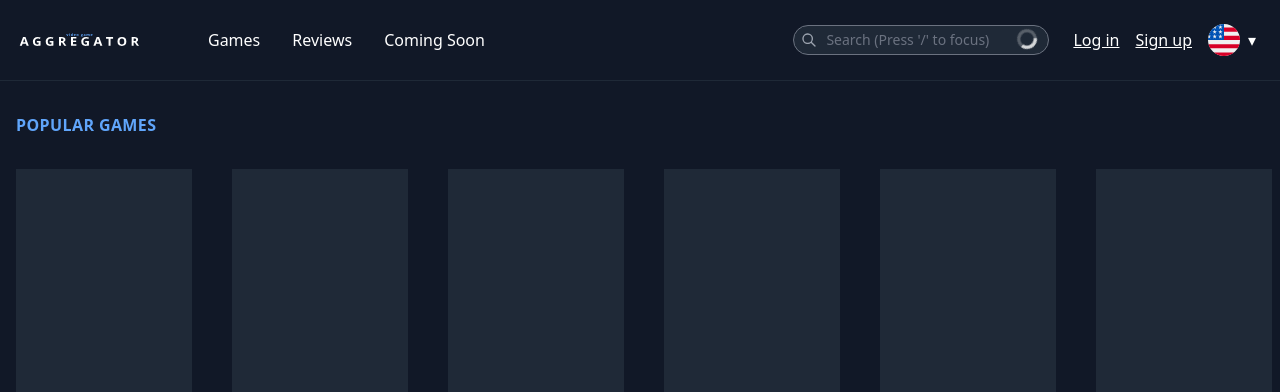
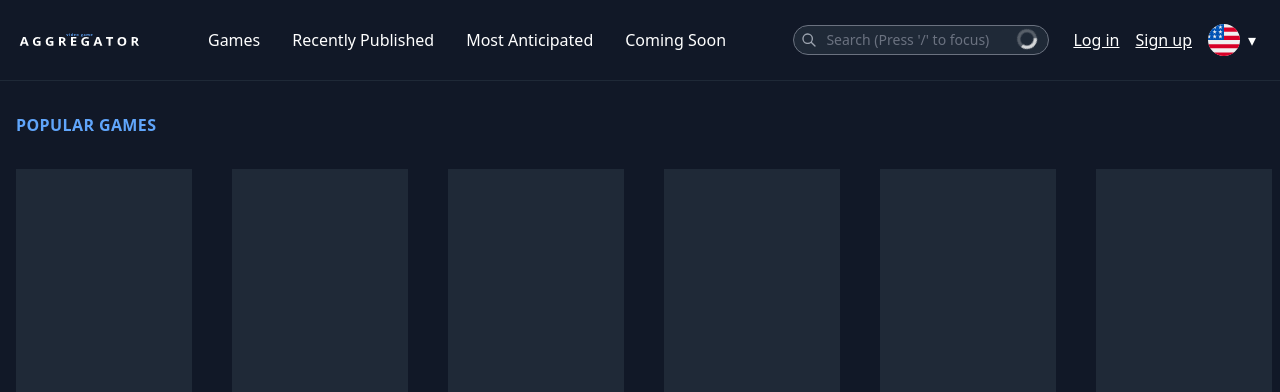
Before and after one commit to piroquio10-afk/piroquio12, a Laravel app: page /games in a window 1280 px wide. Shown: the top 392 px of the page. Run offline with Laravel 8, Linux system fonts and the light colour scheme; style sheets or scripts are compiled from the project's sources; some libraries are stand-ins or nearby versions.

Commit message:
Fixing unused links

```diff
--- a/resources/views/layouts/app.blade.php
+++ b/resources/views/layouts/app.blade.php
@@ -7,8 +7,9 @@
                 </a>
                 <ul class="flex ml-0 lg:ml-16 space-x-8 mt-6 lg:mt-0">
                     <li><a href="{{ route('games.index') }}" class="hover:text-gray-400">{{ __('Games') }}</a></li>
-                    <li><a href="#" class="hover:text-gray-400">{{ __('Reviews') }}</a></li>
-                    <li><a href="#" class="hover:text-gray-400">{{ __('Coming Soon') }}</a></li>
+                    <li><a href="{{ route('games.index') . '#recently-published' }}" class="hover:text-gray-400">{{ __('Recently Published') }}</a></li>
+                    <li><a href="{{ route('games.index') . '#most-anticipated' }}" class="hover:text-gray-400">{{ __('Most Anticipated') }}</a></li>
+                    <li><a href="{{ route('games.index') . '#coming-soon' }}" class="hover:text-gray-400">{{ __('Coming Soon') }}</a></li>
                 </ul>
             </div>
 
--- a/resources/views/layouts/main.blade.php
+++ b/resources/views/layouts/main.blade.php
@@ -5,7 +5,7 @@
     <meta name="viewport"
           content="width=device-width, user-scalable=no, initial-scale=1.0, maximum-scale=1.0, minimum-scale=1.0">
     <meta http-equiv="X-UA-Compatible" content="ie=edge">
-    <title>Video Game Aggregator</title>
+    <title>{{ env('APP_NAME', 'Video Game Aggregator') }}</title>
     @livewireStyles
     <link rel="stylesheet" href="{{ asset('/css/app.css') }}">
     <script src="https://cdn.jsdelivr.net/gh/alpinejs/alpine@v2.x.x/dist/alpine.min.js" defer></script>
--- a/resources/views/livewire/coming-soon.blade.php
+++ b/resources/views/livewire/coming-soon.blade.php
@@ -1,4 +1,4 @@
-<div wire:init="fetch">
+<div wire:init="fetch" id="coming-soon">
     <h2 class="text-blue-500 uppercase tracking-wide font-semibold mt-12">{{ __('Coming Soon') }}</h2>
 
     <div class="coming-soon-container space-y-10 mt-8">
--- a/resources/views/livewire/most-anticipated.blade.php
+++ b/resources/views/livewire/most-anticipated.blade.php
@@ -1,4 +1,4 @@
-<div wire:init="fetch">
+<div wire:init="fetch" id="most-anticipated">
     <h2 class="text-blue-500 uppercase tracking-wide font-semibold">{{ __('Most Anticipated') }}</h2>
 
     <div class="most-anticipated-container space-y-10 mt-8">
--- a/resources/views/livewire/popular-games.blade.php
+++ b/resources/views/livewire/popular-games.blade.php
@@ -1,4 +1,4 @@
-<div wire:init="fetch" class="popular-games border-b border-gray-800 pb-16">
+<div wire:init="fetch" class="popular-games border-b border-gray-800 pb-16" id="popular-games">
     <h2 class="text-blue-400 uppercase tracking-wide font-semibold">{{ __('Popular Games') }}</h2>
 
     <div class="popular-games-container text-sm grid grid-cols-1 md:grid-cols-2 lg:grid-cols-5 xl:grid-cols-6 gap-y-6 gap-x-12">
--- a/resources/views/livewire/recently-published.blade.php
+++ b/resources/views/livewire/recently-published.blade.php
@@ -1,4 +1,4 @@
-<div wire:init="fetch" class="recent-reviews w-full lg:w-3/4 mr-0 lg:mr-32">
+<div wire:init="fetch" class="recent-reviews w-full lg:w-3/4 mr-0 lg:mr-32" id="recently-published">
     <h2 class="text-blue-500 uppercase tracking-wide font-semibold">{{ __('Recently Published') }}</h2>
 
     <div class="recently-reviewed-container space-y-12 mt-8">
```
